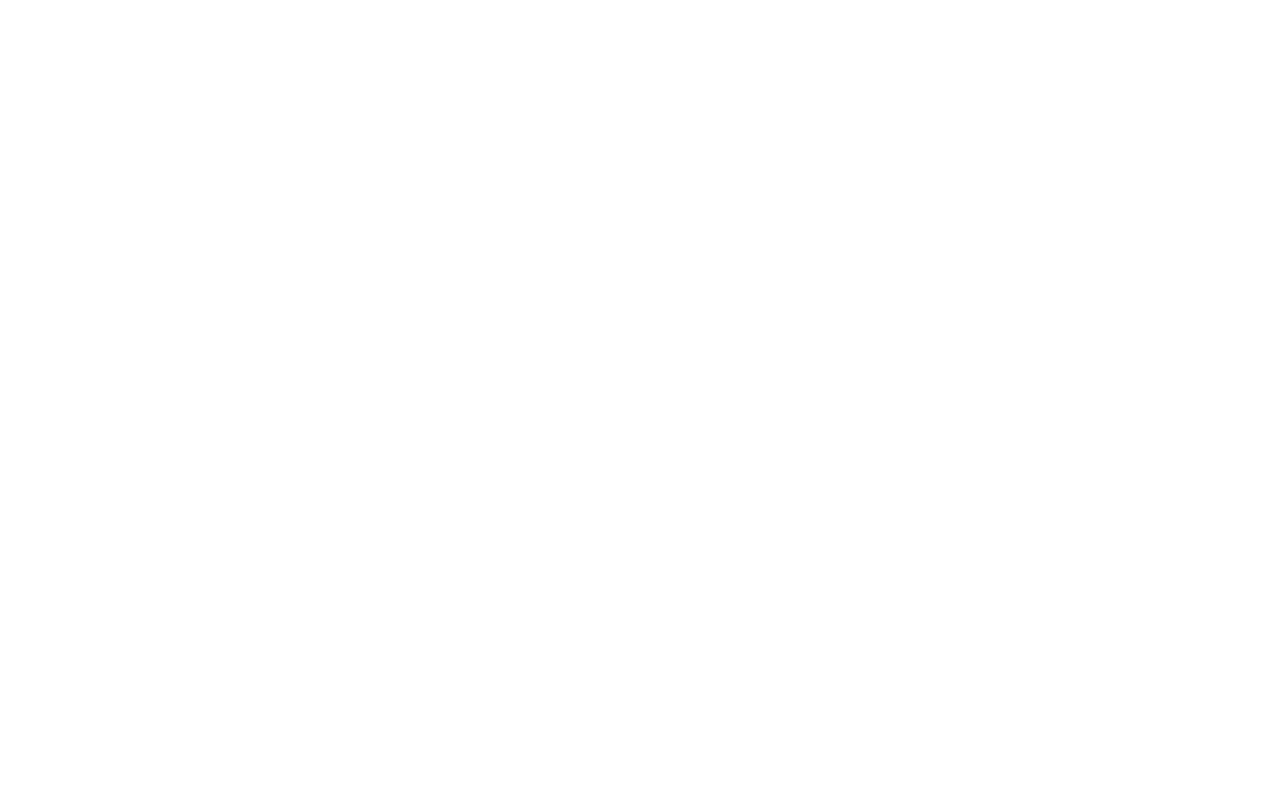
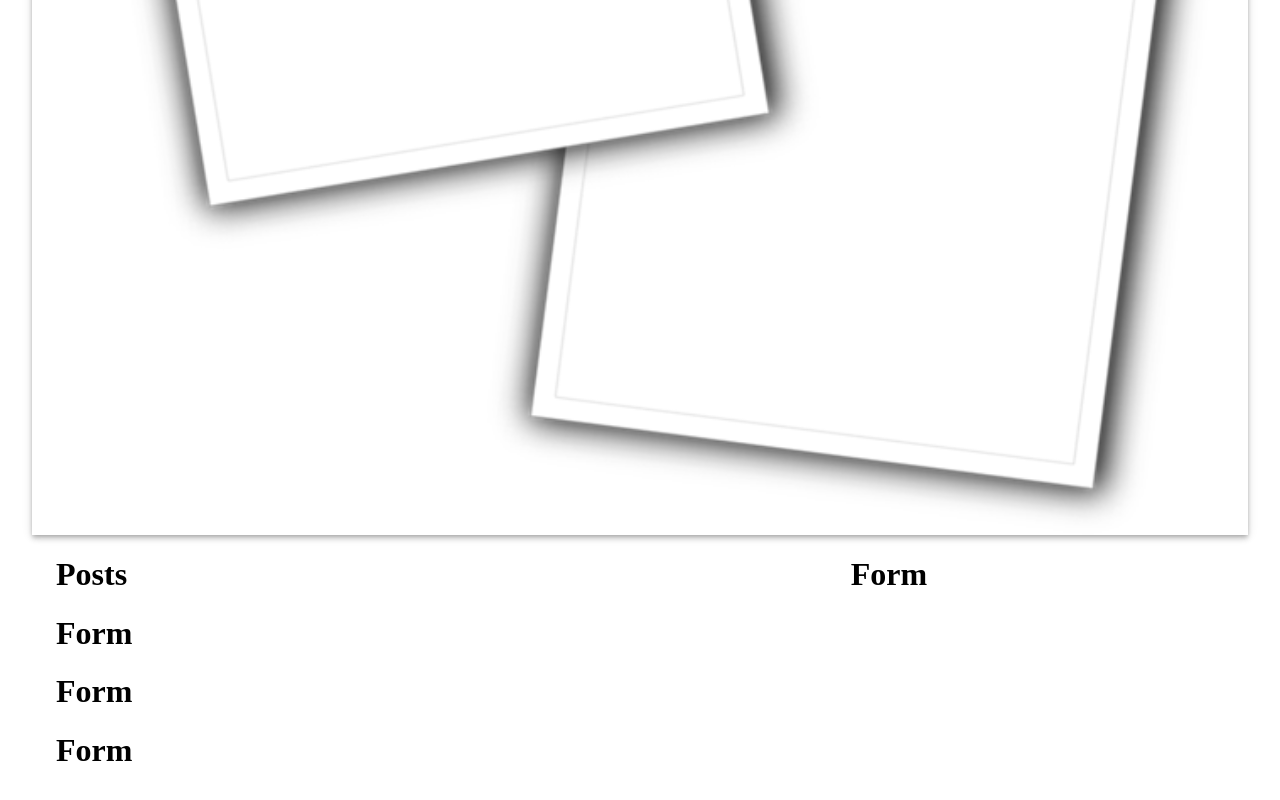
Before and after one commit to lillianaleecode/memories-mern-app, a React (Create React App) app: page / in a window 1280 px wide. Shown: the part 1272-2072 px from the top of the page. Before the commit the page ends 800 px from the top, so only its background shows below. Built offline with nearby package versions, Linux system fonts and the light colour scheme.

Commit message:
created folders organizely (for scability), and created basic front end template for Posts

```diff
--- a/package.json
+++ b/package.json
@@ -3,6 +3,7 @@
   "version": "0.1.0",
   "private": true,
   "dependencies": {
+    "@material-ui/core": "^4.12.4",
     "@testing-library/jest-dom": "^5.16.4",
     "@testing-library/react": "^13.2.0",
     "@testing-library/user-event": "^13.5.0",
--- a/src/App.js
+++ b/src/App.js
@@ -1,10 +1,31 @@
 import React from "react";
+import { Container, AppBar, Typography, Grow, Grid } from '@material-ui/core';
+import memories from './images/dummy_frame.png';
+import Posts from "./components/Posts/Posts";
+import Form from "./components/Form/Form";
 
 const App = () => {
     return (
-        <div>
-            <h1>App :D</h1>
-        </div>
+        <Container maxWidth="lg">
+      <AppBar  position="static" color="inherit">
+        <Typography variant="h2" align="center">Memories for me</Typography>
+        <img src={memories}  />
+      </AppBar>
+
+      <Grow in>
+        <Container>
+          <Grid container justify="space-between" alignItems="stretch" spacing={3}>
+            <Grid item xs={12} sm={7}>
+              <Posts  />
+            </Grid>
+            <Grid item xs={12} sm={4}>
+              <Form />
+            </Grid>
+          </Grid>
+        </Container>
+      </Grow>
+
+    </Container>
     )
 }
 
--- /dev/null
+++ b/src/components/Form/Form.js
@@ -0,0 +1,9 @@
+import React, { useState, useEffect } from 'react';
+
+const Form = () =>{
+    return (
+        <h1>Form</h1>
+    )
+}
+
+export default Form;
--- /dev/null
+++ b/src/components/Posts/Post/Post.js
@@ -0,0 +1,9 @@
+import React, { useState, useEffect } from 'react';
+
+const Form = () =>{
+    return (
+        <h1>Form</h1>
+    )
+}
+
+export default Form;
--- /dev/null
+++ b/src/components/Posts/Posts.js
@@ -0,0 +1,18 @@
+import React, { useState, useEffect } from 'react';
+import Post from './Post/Post';
+
+const Posts = () =>{
+    return (
+        <>
+            <h1>Posts</h1>
+            <Post />
+            <Post />
+            <Post />
+
+
+        </>
+
+    )
+}
+
+export default Posts;
```
Also changed, not shown: src/components/Form/styles.js (added), src/components/Posts/Post/styles.js (added), src/components/Posts/styles.js (added), src/images/dummy_frame.png (added), 1 other file (tests, documents, lock files or other folders).
